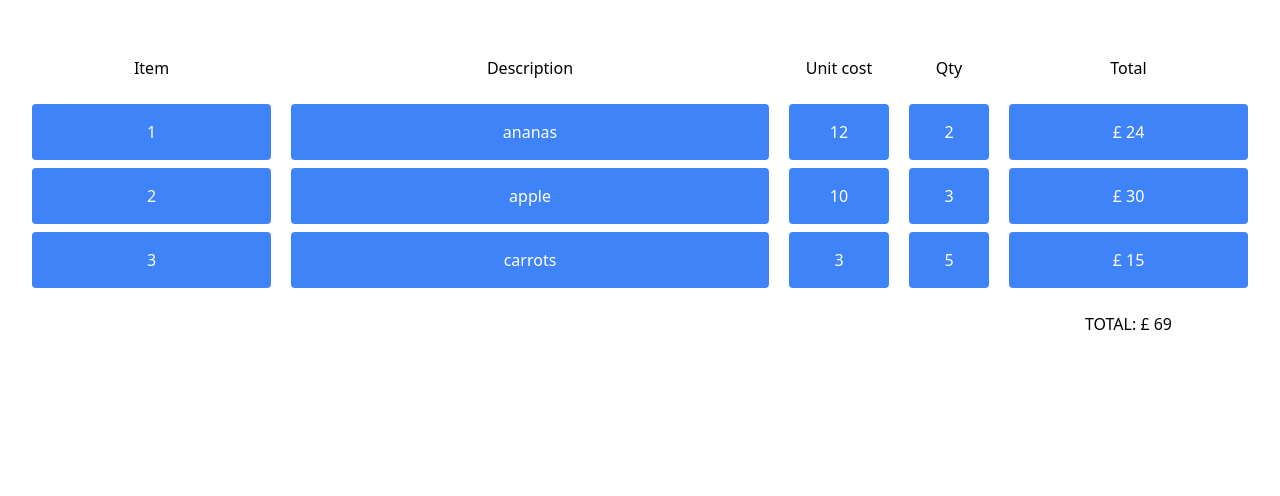
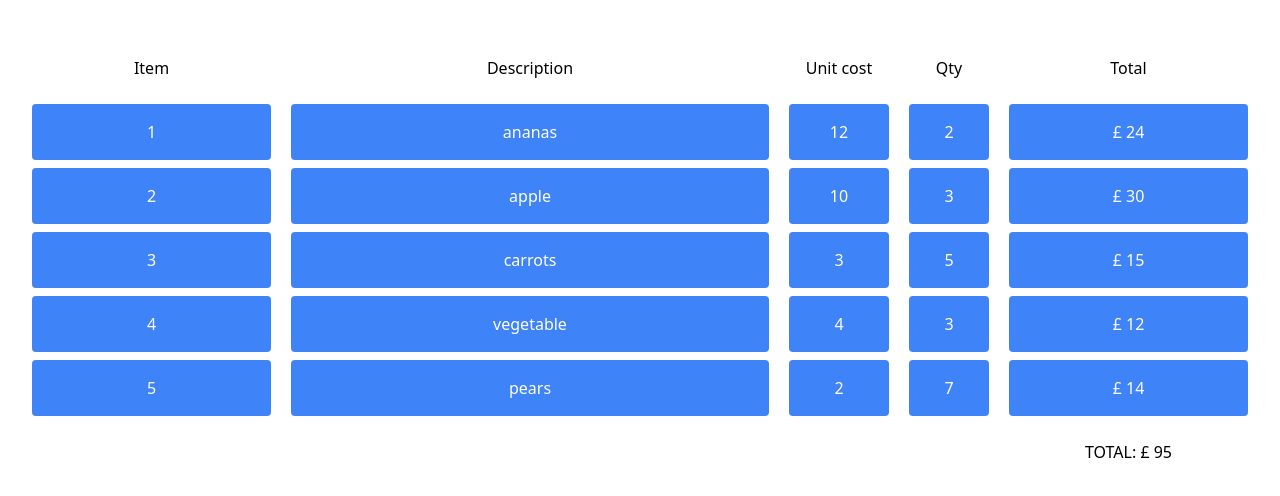
Before and after one commit to Alessandro-Silvestri/react-task-row-invoice, a React (Vite) app: page / in a window 1280 px wide. Shown: the top 496 px of the page. Built offline with nearby package versions, Linux system fonts and the light colour scheme.

Commit message:
added useState for the total and useEffect()

```diff
--- a/src/App.jsx
+++ b/src/App.jsx
@@ -15,6 +15,8 @@ function App() {
         <RowInvoice item={1} description="ananas" quantity={2} unitCost={12} />
         <RowInvoice item={2} description="apple" quantity={3} unitCost={10} />
         <RowInvoice item={3} description="carrots" quantity={5} unitCost={3} />
+        <RowInvoice item={4} description="vegetable" quantity={3} unitCost={4} />
+        <RowInvoice item={5} description="pears" quantity={7} unitCost={2} />
       </RowsWrapper>
     </>
   );
--- a/src/components/RowsWrapper.jsx
+++ b/src/components/RowsWrapper.jsx
@@ -1,16 +1,27 @@
 import TotalInvoice from "./TotalInvoice";
+import { useState, useEffect } from "react";
+
 let RowsWrapper = ({ children }) => {
+  const [totalState, setTotalState] = useState(0);
+
+  // calculating the variable 'totalState' after all the children has been rendered
+  // [children], is the dependency array. This tells React to re-run the effect function only when
+  // the children prop's value changes between renders, or after the initial render. If children doesn't change, the
+  // effect doesn't re-run, which is important for performance.
+  useEffect(() => {
     let total = 0;
-  console.log(children);
     for (let rowObj of children) {
       let totRow = 0;
       totRow = rowObj.props.quantity * rowObj.props.unitCost;
       total += totRow;
     }
+    setTotalState(total);
+  }, [children]);
+
   return (
     <>
       {children}
-      <TotalInvoice total={total} />
+      <TotalInvoice total={totalState} />
     </>
   );
 };
```
Lines whose indentation alone changed are shown as unchanged.
